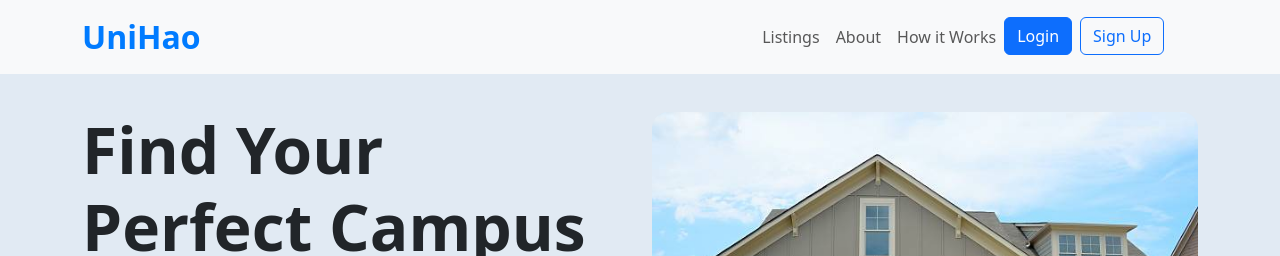
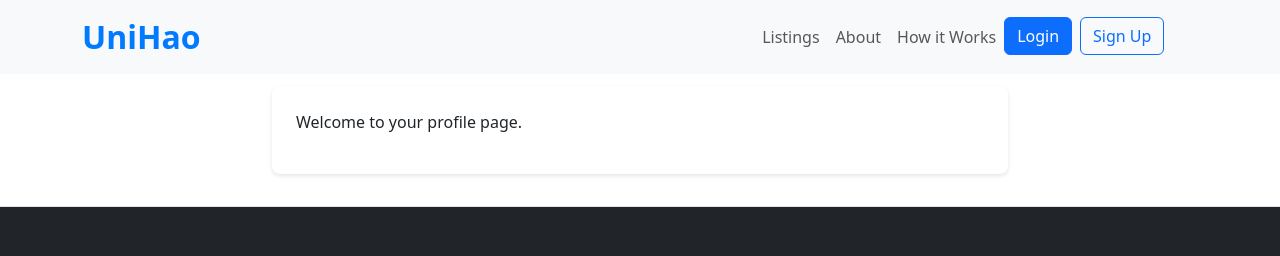
Before and after one commit to EngTimoh/unihao, an Angular app: page /profile in a window 1280 px wide. Before the commit this address led to /. Shown: the top 256 px of the page. Built offline with nearby package versions, Linux system fonts and the light colour scheme; no server answers; the database is empty.

Commit message:
setting+profile

```diff
--- a/src/app/app-pages/listing-details/listing-details.component.css
+++ b/src/app/app-pages/listing-details/listing-details.component.css
@@ -1,3 +1,7 @@
 :host {
     display: block;
 }
+
+.contact-btn a {
+    text-decoration: none !important;
+}
--- a/src/app/app-pages/listing-details/listing-details.component.html
+++ b/src/app/app-pages/listing-details/listing-details.component.html
@@ -37,8 +37,10 @@
                 <div class="card-body p-4">
                     <h3 class="fw-bold text-primary mb-4">Ksh {{ listing.rps | currency:' ':'symbol':'1.0-0' }}/mo</h3>
 
-                    <button class="btn btn-primary w-100 btn-lg mb-3">Book Now</button>
-                    <button class="btn btn-outline-secondary w-100 btn-lg">Contact Host</button>
+                    <button class="btn btn-primary w-100 btn-lg mb-3" (click)="bookNow()">Book Now</button>
+                    <button class="btn contact-btn btn-outline-secondary w-100 btn-lg"><a
+                            href="tel:{{ listing.phone_number}}">Contact Host: {{ listing.phone_number}}
+                        </a> </button>
                 </div>
             </div>
         </div>
--- a/src/app/app-pages/listing-details/listing-details.component.ts
+++ b/src/app/app-pages/listing-details/listing-details.component.ts
@@ -1,5 +1,5 @@
 import { Component, OnInit, ChangeDetectionStrategy, ChangeDetectorRef } from '@angular/core';
-import { ActivatedRoute } from '@angular/router';
+import { ActivatedRoute, Router } from '@angular/router';
 import { CommonModule } from '@angular/common';
 import { SupabaseService } from '../../services/supabase-service';
 
@@ -17,6 +17,7 @@ export class ListingDetailsComponent implements OnInit {
 
     constructor(
         private route: ActivatedRoute,
+        private router: Router,
         private supabaseService: SupabaseService,
         private cdr: ChangeDetectorRef
     ) { }
@@ -47,4 +48,29 @@ export class ListingDetailsComponent implements OnInit {
             this.cdr.markForCheck();
         }
     }
+
+    async bookNow() {
+        try {
+            const session = await this.supabaseService.getSession();
+            if (!session) {
+                alert('Please login to book this hostel.');
+                this.router.navigate(['/login']);
+                return;
+            }
+
+            const userId = session.user.id;
+            const hostelId = this.listing.id;
+
+            await this.supabaseService.insertData('bookings', {
+                user_id: userId,
+                hostel_id: hostelId,
+                status: 'pending' // Default status
+            });
+
+            alert('Booking request sent successfully!');
+        } catch (err: any) {
+            console.error('Error booking hostel:', err);
+            alert('Failed to book hostel: ' + err.message);
+        }
+    }
 }
--- /dev/null
+++ b/src/app/app-pages/profile/profile.component.css
@@ -0,0 +1,18 @@
+.profile-container {
+    padding: 2rem;
+    max-width: 800px;
+    margin: 0 auto;
+}
+
+h1 {
+    font-size: 2rem;
+    margin-bottom: 1rem;
+    color: var(--text-primary, #333);
+}
+
+.profile-content {
+    background: white;
+    padding: 1.5rem;
+    border-radius: 8px;
+    box-shadow: 0 2px 4px rgba(0, 0, 0, 0.1);
+}
--- /dev/null
+++ b/src/app/app-pages/profile/profile.component.html
@@ -0,0 +1,7 @@
+<div class="profile-container">
+    <h1>My Profile</h1>
+    <div class="profile-content">
+        <p>Welcome to your profile page.</p>
+        <!-- Add more profile details here -->
+    </div>
+</div>
--- /dev/null
+++ b/src/app/app-pages/profile/profile.component.ts
@@ -0,0 +1,12 @@
+import { ChangeDetectionStrategy, Component } from '@angular/core';
+import { CommonModule } from '@angular/common';
+
+@Component({
+    selector: 'app-profile',
+    standalone: true,
+    imports: [CommonModule],
+    templateUrl: './profile.component.html',
+    styleUrl: './profile.component.css',
+    changeDetection: ChangeDetectionStrategy.OnPush,
+})
+export class ProfileComponent { }
--- /dev/null
+++ b/src/app/app-pages/settings/settings.component.css
@@ -0,0 +1,18 @@
+.settings-container {
+    padding: 2rem;
+    max-width: 800px;
+    margin: 0 auto;
+}
+
+h1 {
+    font-size: 2rem;
+    margin-bottom: 1rem;
+    color: var(--text-primary, #333);
+}
+
+.settings-content {
+    background: white;
+    padding: 1.5rem;
+    border-radius: 8px;
+    box-shadow: 0 2px 4px rgba(0, 0, 0, 0.1);
+}
--- /dev/null
+++ b/src/app/app-pages/settings/settings.component.html
@@ -0,0 +1,7 @@
+<div class="settings-container">
+    <h1>Settings</h1>
+    <div class="settings-content">
+        <p>Manage your account settings here.</p>
+        <!-- Add settings options here -->
+    </div>
+</div>
--- /dev/null
+++ b/src/app/app-pages/settings/settings.component.ts
@@ -0,0 +1,12 @@
+import { ChangeDetectionStrategy, Component } from '@angular/core';
+import { CommonModule } from '@angular/common';
+
+@Component({
+    selector: 'app-settings',
+    standalone: true,
+    imports: [CommonModule],
+    templateUrl: './settings.component.html',
+    styleUrl: './settings.component.css',
+    changeDetection: ChangeDetectionStrategy.OnPush,
+})
+export class SettingsComponent { }
--- a/src/app/app.routes.ts
+++ b/src/app/app.routes.ts
@@ -14,5 +14,7 @@ export const routes: Routes = [
   { path: 'how-it-works', component: HowItWorksComponent },
   { path: 'login', component: LoginComponent },
   { path: 'signup', component: SignupComponent },
+  { path: 'profile', loadComponent: () => import('./app-pages/profile/profile.component').then(m => m.ProfileComponent) },
+  { path: 'settings', loadComponent: () => import('./app-pages/settings/settings.component').then(m => m.SettingsComponent) },
   { path: '**', redirectTo: '' } // wildcard fallback
 ];
--- a/src/app/nav/nav.component.html
+++ b/src/app/nav/nav.component.html
@@ -9,8 +9,8 @@
           style="object-fit: cover;" />
       </a>
       <ul class="dropdown-menu dropdown-menu-end" aria-labelledby="mobileAvatarDropdown">
-        <li><a class="dropdown-item" href="#">Profile</a></li>
-        <li><a class="dropdown-item" href="#">Settings</a></li>
+        <li><a class="dropdown-item" routerLink="/profile">Profile</a></li>
+        <li><a class="dropdown-item" routerLink="/settings">Settings</a></li>
         <li>
           <hr class="dropdown-divider">
         </li>
@@ -39,8 +39,8 @@
               style="object-fit: cover;" />
           </a>
           <ul class="dropdown-menu dropdown-menu-end" aria-labelledby="navbarDropdownMenuLink">
-            <li><a class="dropdown-item" href="#">Profile</a></li>
-            <li><a class="dropdown-item" href="#">Settings</a></li>
+            <li><a class="dropdown-item" routerLink="/profile">Profile</a></li>
+            <li><a class="dropdown-item" routerLink="/settings">Settings</a></li>
             <li>
               <hr class="dropdown-divider">
             </li>
```
